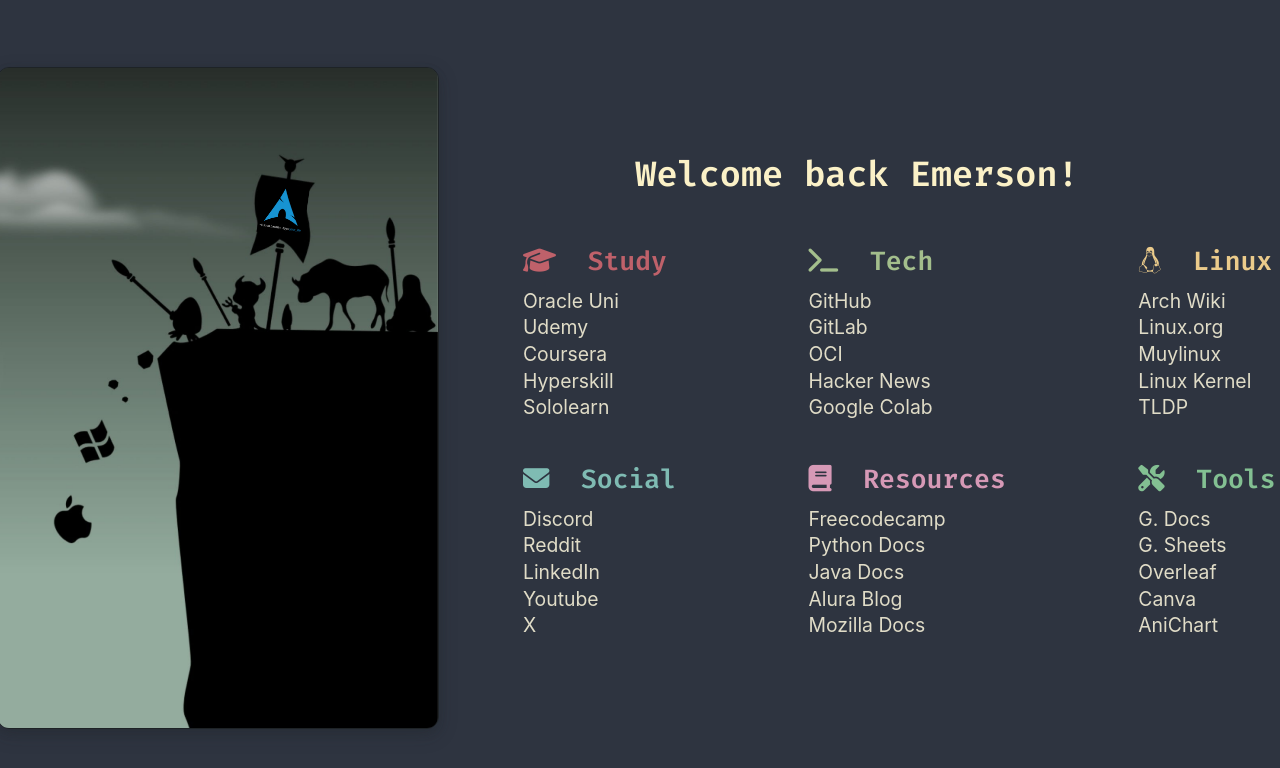
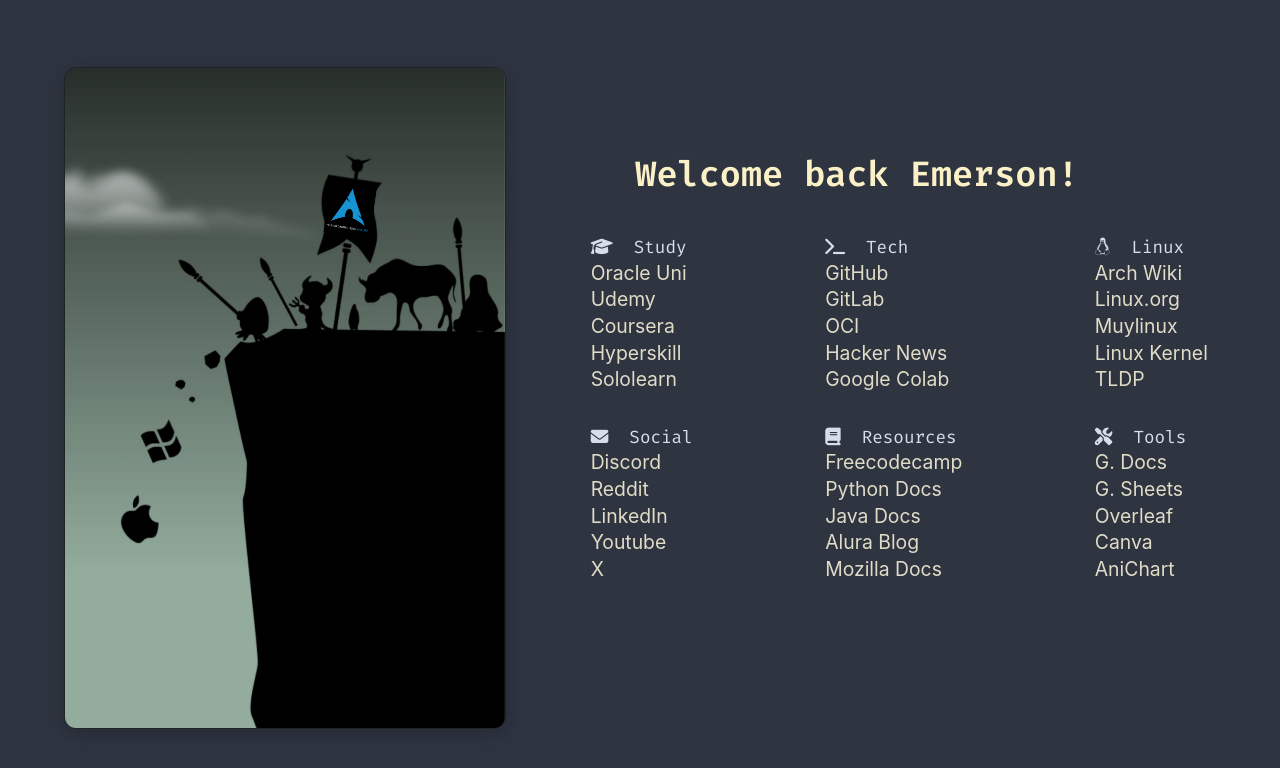
Before and after one commit to emersondivB0/firefox-dashboard, a plain HTML site: page index.html in a window 1280 px wide. Drawn offline with Linux system fonts and the light colour scheme.

Commit message:
Reestructure links and Readme

```diff
--- a/index.html
+++ b/index.html
@@ -14,6 +14,7 @@
       crossorigin="anonymous"
     ></script>
   </head>
+
   <body>
     <div class="image">
       <img alt="fem" src="images/image.png" />
@@ -21,86 +22,136 @@
     <nav>
       <h1>Welcome back Emerson!</h1>
       <ul>
-        <l1 class="title">
+        <li class="title">
           <i class="fa-solid fa-graduation-cap"></i>
           &nbsp;Study
-        </l1>
-        <li><a href="https://mylearn.oracle.com">Oracle Uni</a></li>
-        <li><a href="https://www.udemy.com/">Udemy</a></li>
-        <li><a href="https://www.coursera.org/">Coursera</a></li>
-        <li><a href="https://hyperskill.org/study-plan">Hyperskill</a></li>
+        </li>
         <li>
-          <a href="https://www.sololearn.com/es/profile/30989833">Sololearn</a>
+          <a href="https://mylearn.oracle.com" target="_blank">Oracle Uni</a>
+        </li>
+        <li><a href="https://www.udemy.com/" target="_blank">Udemy</a></li>
+        <li>
+          <a href="https://www.coursera.org/" target="_blank">Coursera</a>
+        </li>
+        <li>
+          <a href="https://hyperskill.org/study-plan" target="_blank"
+            >Hyperskill</a
+          >
+        </li>
+        <li>
+          <a
+            href="https://www.sololearn.com/es/profile/30989833"
+            target="_blank"
+            >Sololearn</a
+          >
         </li>
       </ul>
       <ul>
-        <l2 class="title">
+        <li class="title">
           <i class="fa-solid fa-terminal"></i>
           &nbsp;Tech
-        </l2>
-        <li><a href="https://github.com/login">GitHub</a></li>
-        <li><a href="https://gitlab.com/users/sign_in">GitLab</a></li>
+        </li>
+        <li><a href="https://github.com/login" target="_blank">GitHub</a></li>
         <li>
-          <a href="https://www.oracle.com/cl/cloud/">OCI</a>
+          <a href="https://gitlab.com/users/sign_in" target="_blank">GitLab</a>
         </li>
-        <li><a href="https://news.ycombinator.com/">Hacker News</a></li>
-        <li><a href="https://colab.research.google.com/">Google Colab</a></li>
-      </ul>
-      <ul>
-        <l3 class="title">
-          <i class="fa-brands fa-linux"></i>
-          &nbsp;Linux
-        </l3>
-        <li><a href="https://wiki.archlinux.org/">Arch Wiki</a></li>
-        <li><a href="https://www.linux.org/">Linux.org</a></li>
-        <li><a href="https://www.muylinux.com/">Muylinux</a></li>
-        <li><a href="https://www.kernel.org/">Linux Kernel</a></li>
-        <li><a href="http://es.tldp.org/">TLDP</a></li>
-      </ul>
-      <ul>
-        <l4 class="title">
-          <i class="fa-solid fa-envelope"></i>
-          &nbsp;Social
-        </l4>
-        <li><a href="https://discord.com/login">Discord</a></li>
-        <li><a href="https://www.reddit.com/">Reddit</a></li>
-        <li><a href="https://www.linkedin.com">LinkedIn</a></li>
-        <li><a href="https://www.youtube.com/">Youtube</a></li>
         <li>
-          <a href="https://twitter.com/home?lang=es">X</a>
+          <a href="https://www.oracle.com/cl/cloud/" target="_blank">OCI</a>
+        </li>
+        <li>
+          <a href="https://news.ycombinator.com/" target="_blank"
+            >Hacker News</a
+          >
+        </li>
+        <li>
+          <a href="https://colab.research.google.com/" target="_blank"
+            >Google Colab</a
+          >
         </li>
       </ul>
       <ul>
-        <l5 class="title">
+        <li class="title">
+          <i class="fa-brands fa-linux"></i>
+          &nbsp;Linux
+        </li>
+        <li>
+          <a href="https://wiki.archlinux.org/" target="_blank">Arch Wiki</a>
+        </li>
+        <li><a href="https://www.linux.org/" target="_blank">Linux.org</a></li>
+        <li>
+          <a href="https://www.muylinux.com/" target="_blank">Muylinux</a>
+        </li>
+        <li>
+          <a href="https://www.kernel.org/" target="_blank">Linux Kernel</a>
+        </li>
+        <li><a href="http://es.tldp.org/" target="_blank">TLDP</a></li>
+      </ul>
+      <ul>
+        <li class="title">
+          <i class="fa-solid fa-envelope"></i>
+          &nbsp;Social
+        </li>
+        <li><a href="https://discord.com/login" target="_blank">Discord</a></li>
+        <li><a href="https://www.reddit.com/" target="_blank">Reddit</a></li>
+        <li><a href="https://www.linkedin.com" target="_blank">LinkedIn</a></li>
+        <li><a href="https://www.youtube.com/" target="_blank">Youtube</a></li>
+        <li>
+          <a href="https://twitter.com/home?lang=es" target="_blank">X</a>
+        </li>
+      </ul>
+      <ul>
+        <li class="title">
           <i class="fa-solid fa-book"></i>
           &nbsp;Resources
-        </l5>
-        <li><a href="https://www.freecodecamp.org/">Freecodecamp</a></li>
-        <li><a href="https://docs.python.org/3/">Python Docs</a></li>
-        <li><a href="https://docs.oracle.com/en/java/">Java Docs</a></li>
-        <li><a href="https://www.aluracursos.com/blog">Alura Blog</a></li>
-        <li><a href="https://developer.mozilla.org/en-US/">Mozilla Docs</a></li>
+        </li>
+        <li>
+          <a href="https://www.freecodecamp.org/" target="_blank"
+            >Freecodecamp</a
+          >
+        </li>
+        <li>
+          <a href="https://docs.python.org/3/" target="_blank">Python Docs</a>
+        </li>
+        <li>
+          <a href="https://docs.oracle.com/en/java/" target="_blank"
+            >Java Docs</a
+          >
+        </li>
+        <li>
+          <a href="https://www.aluracursos.com/blog" target="_blank"
+            >Alura Blog</a
+          >
+        </li>
+        <li>
+          <a href="https://developer.mozilla.org/en-US/" target="_blank"
+            >Mozilla Docs</a
+          >
+        </li>
       </ul>
       <ul>
-        <l6 class="title">
+        <li class="title">
           <i class="fa-solid fa-screwdriver-wrench"></i>
           &nbsp;Tools
-        </l6>
+        </li>
         <li>
           <a
             href="https://docs.google.com/document/d/1gY5NcVSQZpOnKny6PM3cjHlqWHi2czdgx4LQop8Ah2c/edit?hl=es"
+            target="_blank"
             >G. Docs</a
           >
         </li>
         <li>
           <a
             href="https://docs.google.com/document/d/1gY5NcVSQZpOnKny6PM3cjHlqWHi2czdgx4LQop8Ah2c/edit?hl=es"
+            target="_blank"
             >G. Sheets</a
           >
         </li>
-        <li><a href="https://www.overleaf.com/">Overleaf</a></li>
-        <li><a href="https://www.canva.com/">Canva</a></li>
-        <li><a href="https://anichart.net/">AniChart</a></li>
+        <li>
+          <a href="https://www.overleaf.com/" target="_blank">Overleaf</a>
+        </li>
+        <li><a href="https://www.canva.com/" target="_blank">Canva</a></li>
+        <li><a href="https://anichart.net/" target="_blank">AniChart</a></li>
       </ul>
     </nav>
   </body>
```
Also changed, not shown: images/Screenshot.png (added), 1 other file.
